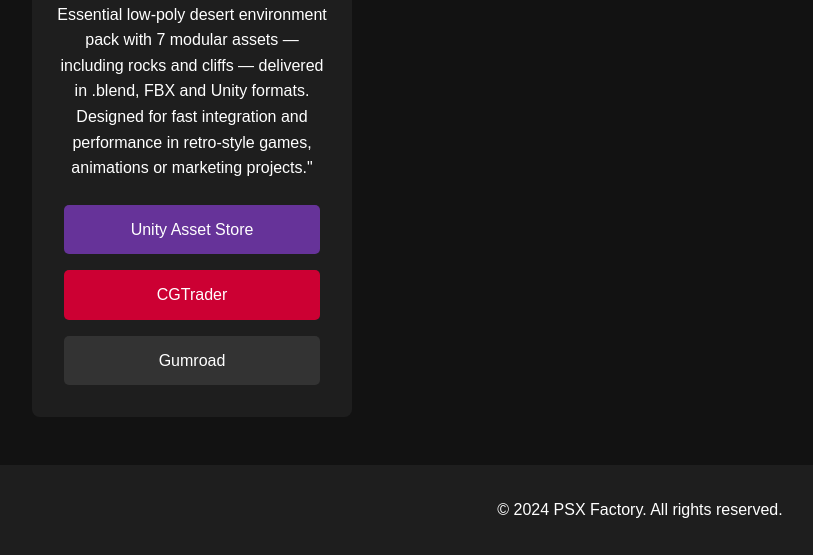
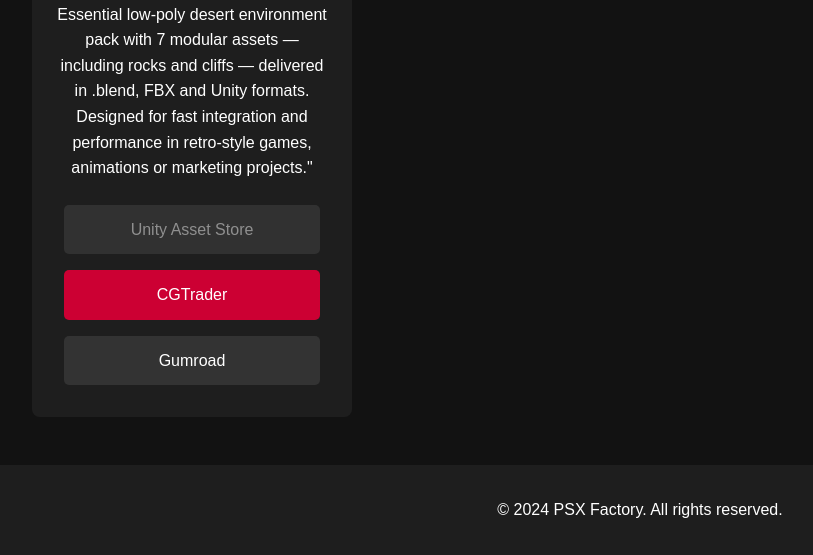
Before and after one commit to psxfactory/psxfactory.github.io, a plain HTML site: page index.html in a window 1280 px wide. Shown: the part 975-1530 px from the top of the page, without its empty margins (0-813 px from the left). Drawn offline with Linux system fonts and the light colour scheme.

Commit message:
Update style.css

```diff
--- a/style.css
+++ b/style.css
@@ -1,4 +1,10 @@
 /* General Styles */
+.disabled {
+    pointer-events: none;
+    opacity: 0.5;
+    filter: grayscale(1);
+}
+
 body {
     font-family: sans-serif;
     margin: 0;
```
